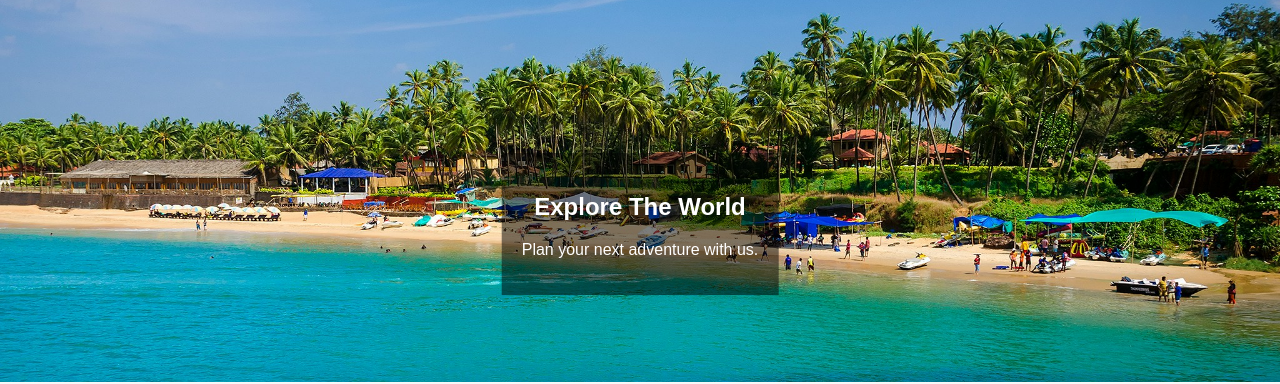
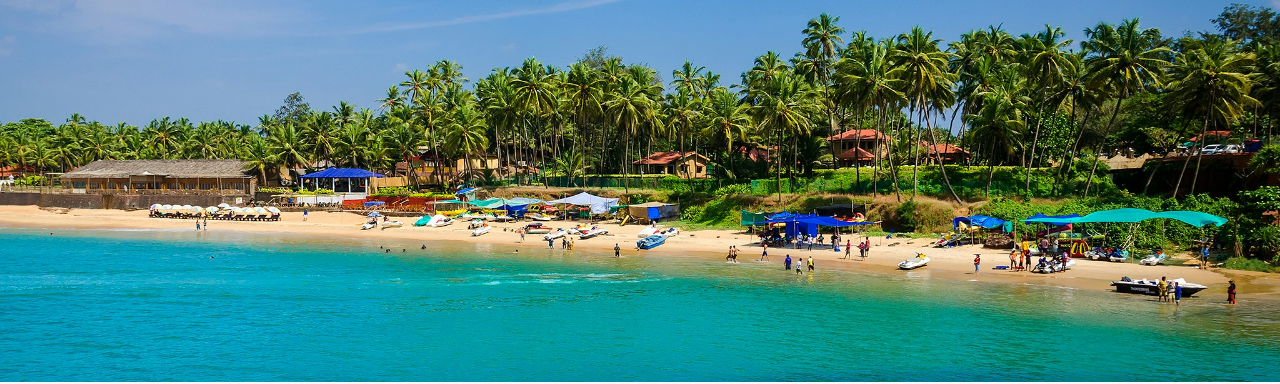
Before and after one commit to Dax-kadia/Travel-Websites, a plain HTML site: page index.html in a window 1280 px wide. Shown: the part 550-934 px from the top of the page. Drawn offline with Linux system fonts and the light colour scheme; grey boxes are pictures that could not be loaded; files whose address does not match are found by name.

Commit message:
Update index.html

```diff
--- a/index.html
+++ b/index.html
@@ -17,10 +17,7 @@
 
     <section class="hero">
 
-        <div class="hero-text">
-            <h2>Explore The World</h2>
-            <p>Plan your next adventure with us.</p>
-        </div>
+
         <img src="images/dubai.jpg" alt="dubai">
         <img src="images/goa.jpg" alt="goa Beach">
         <img src="images/home.jpg" alt="Travel Banner">
```
